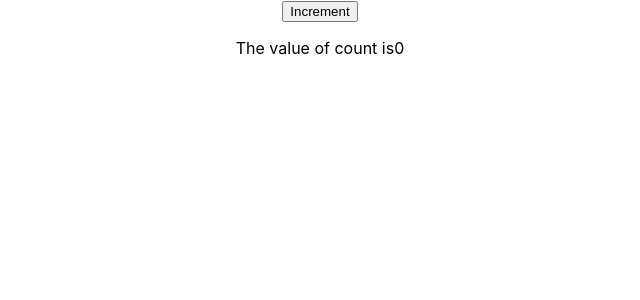
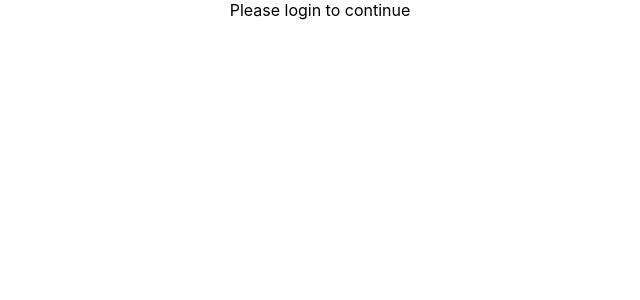
Before and after one commit to DivyarajsinhRana/typescript, a React (Create React App) app in the folder typing-class/: page / in a window 1280 px wide. Shown: the top 300 px of the page, without its empty margins (320-960 px from the left). Built offline with nearby package versions, Linux system fonts and the light colour scheme.

Commit message:
passing component as props

```diff
--- a/typing-class/src/App.tsx
+++ b/typing-class/src/App.tsx
@@ -1,10 +1,12 @@
 import Counter from "./component/class/Counter"
 import './App.css'
-
+import Private from "./component/class/Auth/Private"
+import Profile from "./component/class/Auth/Profile"
 const App = () => {
   return (
     <div className="App">
-      <Counter message="The value of count is"/>
+      {/* <Counter message="The value of count is"/> */}
+      <Private isLoggedin={false} component={Profile} />
     </div>
   )
 }
--- /dev/null
+++ b/typing-class/src/component/class/Auth/Login.tsx
@@ -0,0 +1,11 @@
+import React from 'react'
+
+const Login = () => {
+    return (
+        <div>
+            Please login to continue
+        </div>
+    )
+}
+
+export default Login
--- /dev/null
+++ b/typing-class/src/component/class/Auth/Private.tsx
@@ -0,0 +1,16 @@
+import  { ComponentType } from 'react';
+import Login from './Login';
+import {profilePropsType} from './Profile'
+type componentType = {
+    isLoggedin : boolean,
+    component : ComponentType<profilePropsType>
+}
+const Private = ({isLoggedin,component :Component} : componentType) => {
+  if(isLoggedin){
+      return <Component name="Divyaraj"/>
+  }else {
+      return <Login/>
+  }
+}
+
+export default Private
--- /dev/null
+++ b/typing-class/src/component/class/Auth/Profile.tsx
@@ -0,0 +1,12 @@
+export type profilePropsType = {
+    name : string
+}
+const Profile = ({name} : profilePropsType) => {
+    return (
+        <div>
+            Private profile components , name is {name}
+        </div>
+    )
+}
+
+export default Profile;
--- a/typing-class/src/component/class/Counter.tsx
+++ b/typing-class/src/component/class/Counter.tsx
@@ -1,4 +1,4 @@
-import React, { Component } from 'react'
+import  { Component } from 'react'
 
 type countmessageprops ={
     message : string
@@ -20,7 +20,7 @@ type countstatetype = {
         return (
             <div>
                 <button onClick={handleClick}>Increment</button>
-                <p>{this.props.message}{this.state.count}</p>
+                <p>{this.props.message} {this.state.count}</p>
             </div>
         )
     }
```
